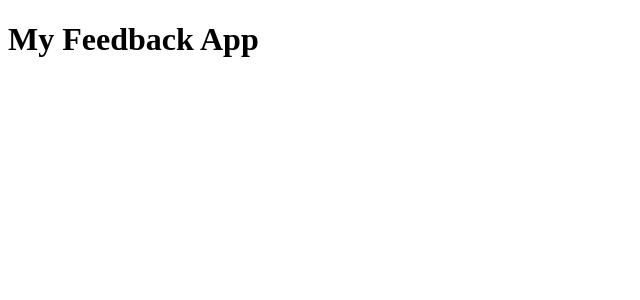
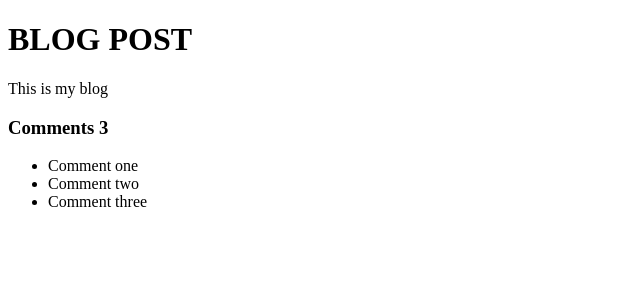
Before and after one commit to nish10/Feedback-App-React, a React (Create React App) app in the folder feedback-app/: page / in a window 1280 px wide. Shown: the top 300 px of the page, without its empty margins (0-640 px from the left). Built offline with nearby package versions, Linux system fonts and the light colour scheme.

Commit message:
dynamic vlaues and lists in jsx

```diff
--- a/feedback-app/src/App.js
+++ b/feedback-app/src/App.js
@@ -2,9 +2,25 @@
 
 
 function App() {
+  const title = 'Blog Post'
+  const body = 'This is my blog'
+  const comments = [
+    {id: 1, text: 'Comment one'},
+    {id: 2, text: 'Comment two'},
+    {id: 3, text: 'Comment three'},
+  ]
   return (
     <div className='container'>
-      <h1>My Feedback App</h1>
+      <h1>{title.toUpperCase() }</h1>
+      <p>{body}</p>
+      <div className="comments">
+        <h3>Comments {comments.length}</h3>
+        <ul>
+            {comments.map((comment, index) => {
+              return (<li key={index}>{comment.text}</li>)
+            })}
+        </ul>
+      </div>
     </div>
   )
 }
@@ -13,7 +29,6 @@
 
 // Alternative way with <JSX></JSX>
 
-
 // function App() {
 //   return React.createElement('div', {className: 'container'},
 //     React.createElement('h1', {}, 'My Feedback App')
```
